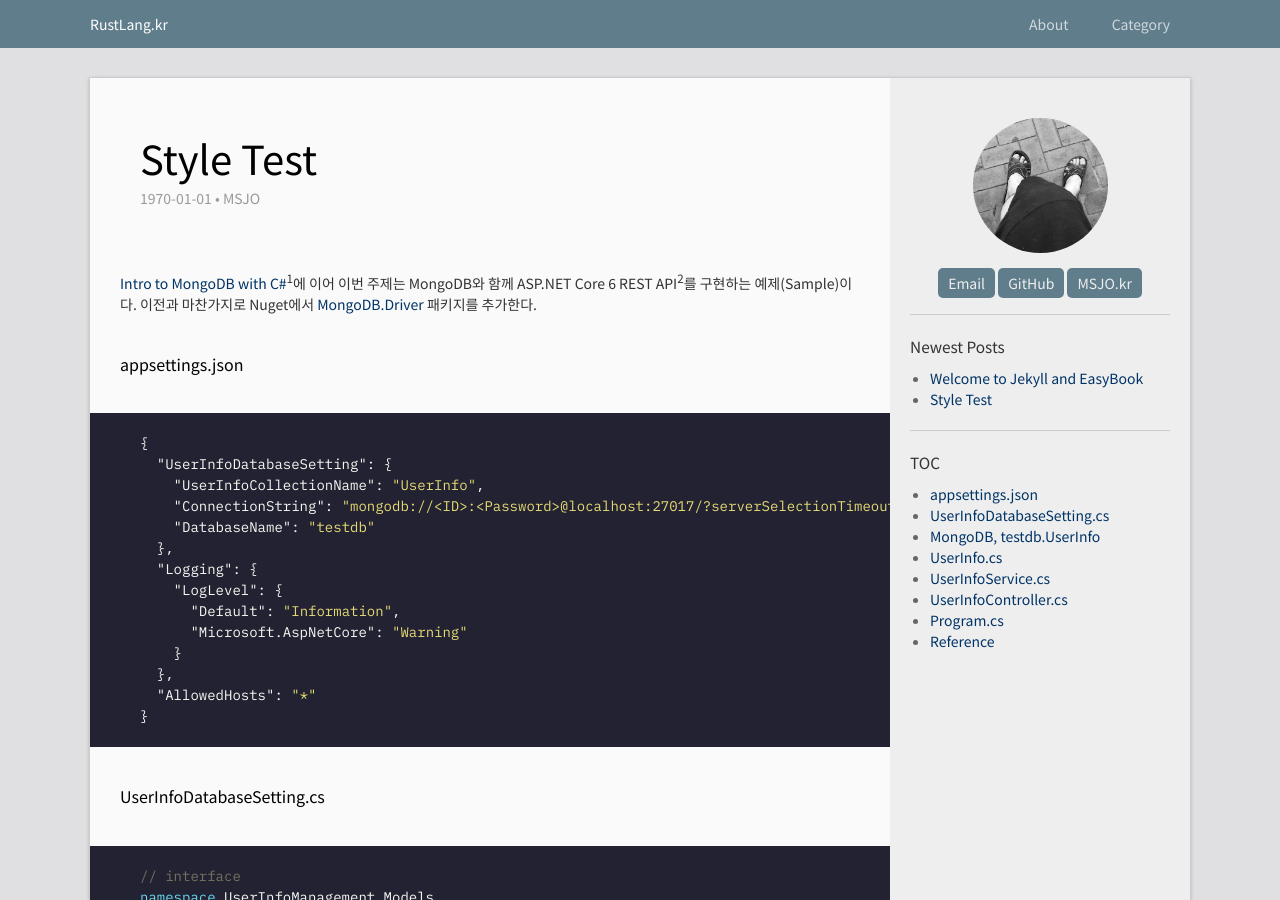
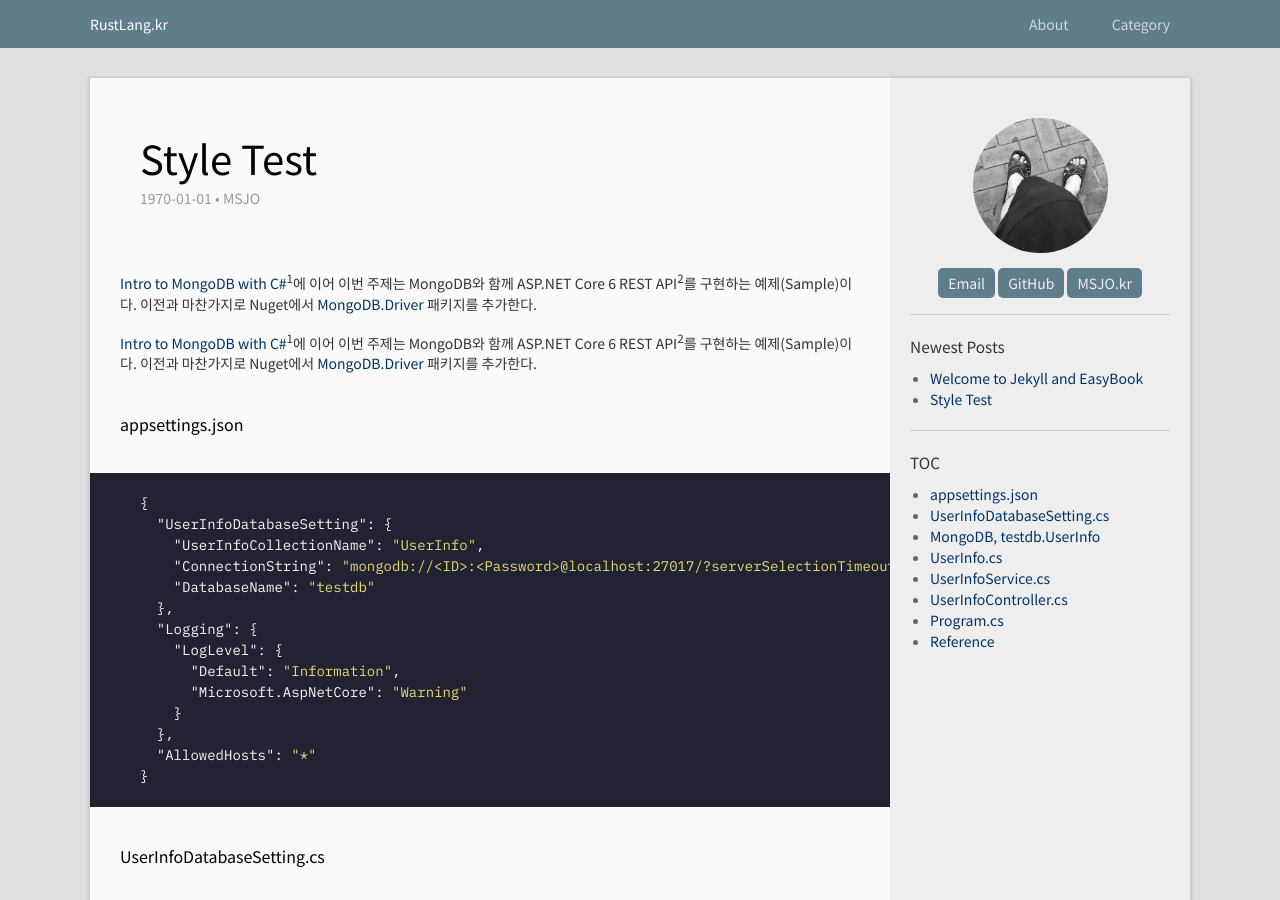
Before and after one commit to DebugJO/rustlang, a Jekyll site: the page built from _posts/1970-01-01-1.md, in a window 1280 px wide and 900 px high. Built offline with Jekyll 4.4.1, drawn with Linux system fonts in a browser that asks for light colours.

Commit message:
Update 1970-01-01-1.md

```diff
--- a/_posts/1970-01-01-1.md
+++ b/_posts/1970-01-01-1.md
@@ -3,6 +3,8 @@
 title:  "Style Test"
 categories: Rust
 ---
+
+[Intro to MongoDB with C#](https://msjo.kr/2020/04/12/1/)<sup>1</sup>에 이어 이번 주제는 MongoDB와 함께 ASP.NET Core 6 REST API<sup>2</sup>를 구현하는 예제(Sample)이다. 이전과 마찬가지로 Nuget에서 [MongoDB.Driver](https://www.nuget.org/packages/MongoDB.Driver) 패키지를 추가한다.
 
 [Intro to MongoDB with C#](https://msjo.kr/2020/04/12/1/)<sup>1</sup>에 이어 이번 주제는 MongoDB와 함께 ASP.NET Core 6 REST API<sup>2</sup>를 구현하는 예제(Sample)이다. 이전과 마찬가지로 Nuget에서 [MongoDB.Driver](https://www.nuget.org/packages/MongoDB.Driver) 패키지를 추가한다.
 
```
